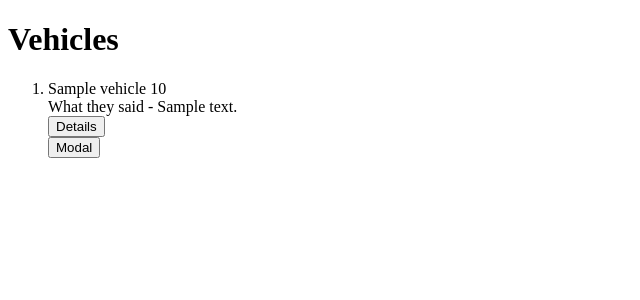
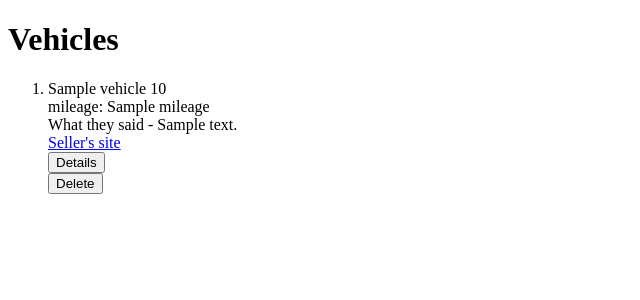
Before and after one commit to MrNoIce/Auto-Search-App, a Django app: template autosearchapp/templates/vehicles/list.html in a window 1280 px wide. Shown: the part 68-368 px from the top of the page, without its empty margins (0-640 px from the left). Run offline with Django 3.2, Linux system fonts and the light colour scheme; the template is opened without the code that fills it: most values are stand-ins (such as "Sample title", 1, 10 or a date in 2020); parts of the project's set-up code (start-up, migrations or seed data) failed here and were passed over.

Commit message:
added listing url and mileage

```diff
--- a/autosearchapp/templates/vehicles/form.html
+++ b/autosearchapp/templates/vehicles/form.html
@@ -15,7 +15,7 @@
        <fieldset>
       <div> {{vehicle.model}} </div>
           <label for="note">Notes: </label>
-          <input id="vehicle" type="text" name="vehicle_notes" value="{{ vehicle.note.vehicle_notes }}">
+          <input id="vehicle" type="text" name="vehicle_notes" value="{{ vehicle.note.vehicle_notes }}"></input>
       </fieldset>
 
         <button>Add Note</button>
--- a/autosearchapp/templates/vehicles/list.html
+++ b/autosearchapp/templates/vehicles/list.html
@@ -21,14 +21,22 @@
 
             {{ vehicle.heading }}
             {{ vehicle.price }}
-           <div> What they said - {{vehicle.notes}} </div>
-            <form action="{% url 'autosearchapp:vehicle_details' vehicle.id %}" method="GET">
+            <div>mileage: {{ vehicle.mileage }}</div>
+            <div> What they said - {{vehicle.notes}} </div>
+            <div><a href='{{vehicle.vdp_url}}'>Seller's site</a></div>
+          <div>
+          <form action="{% url 'autosearchapp:vehicle_details' vehicle.id %}" method="GET">
             {% csrf_token %}
             <button>Details</button>
-            </form>
+          </form>
+          <form action="{% url 'autosearchapp:vehicle' vehicle.id %}" method="POST">
+            {% csrf_token %}
+            <input type="hidden" name="actual_method" value="DELETE">
+            <button>Delete</button>
+          </form>
+          </div>
 
-            </form>
-        <button id="detail--{{ vehicle.id }}">Modal</button> </div>      </li>
+       </li>
     {% endfor %}
     </ol>
   </body>
--- a/autosearchapp/views/home.py
+++ b/autosearchapp/views/home.py
@@ -1,5 +1,7 @@
 from django.shortcuts import render
+from django.contrib.auth.decorators import login_required
 
+@login_required
 def home(request):
     if request.method == 'GET':
         template = 'home.html'
--- a/autosearchapp/views/vehicles/details.py
+++ b/autosearchapp/views/vehicles/details.py
@@ -31,7 +31,7 @@ def get_vehicle(vehicle_id):
 
         return db_cursor.fetchone()
 
-# @login_required
+@login_required
 def vehicle_details(request, vehicle_id):
     if request.method == 'GET':
         vehicle = get_vehicle(vehicle_id)
--- a/autosearchapp/views/vehicles/form.py
+++ b/autosearchapp/views/vehicles/form.py
@@ -8,7 +8,7 @@ from ..connection import Connection
 
 
 
-# @login_required
+@login_required
 def vehicle_form(request):
     if request.method == 'POST':
         vehicle = create_vehicle()
@@ -19,7 +19,7 @@ def vehicle_form(request):
 
         return render(request, template, context)
 
-# @login_required
+@login_required
 def vehicle_edit_form(request, vehicle_id):
 
     if request.method == 'GET':
--- a/autosearchapp/views/vehicles/search.py
+++ b/autosearchapp/views/vehicles/search.py
@@ -23,7 +23,7 @@ def search(request):
 
     url = "http://api.marketcheck.com/v1/search"
 
-    querystring = {"api_key":API_KEY,"year":year,"make":make,"model":model,"zip":zip_code,"radius":"200","car_type":"used","start":"0","rows":"50","price_range":max_price,}
+    querystring = {"api_key":API_KEY,"seller_type":"private","year":year,"make":make,"model":model,"zip":zip_code,"radius":"200","car_type":"used","start":"0","rows":"50","price_range":max_price,}
 
     headers = {
         'Host': "marketcheck-prod.apigee.net",
```
Also changed, not shown: autosearchapp/templates/vehicles/searchresults.html (+8 -0 lines), autosearchapp/views/vehicles/newvehicle.py (+4 -3 lines).
